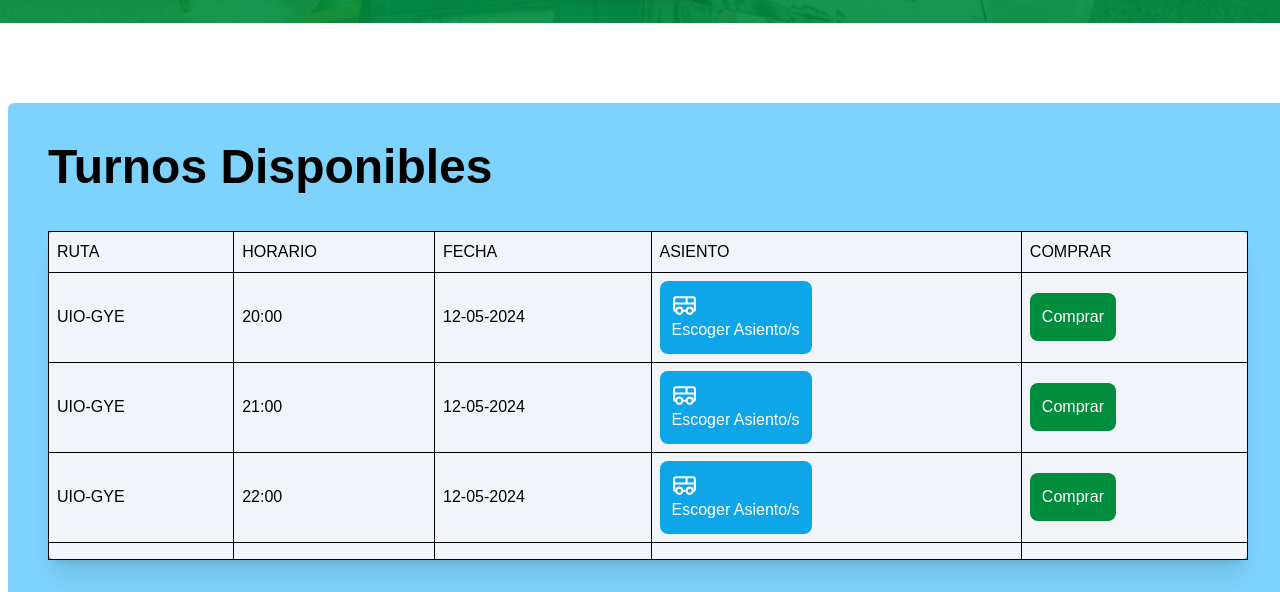
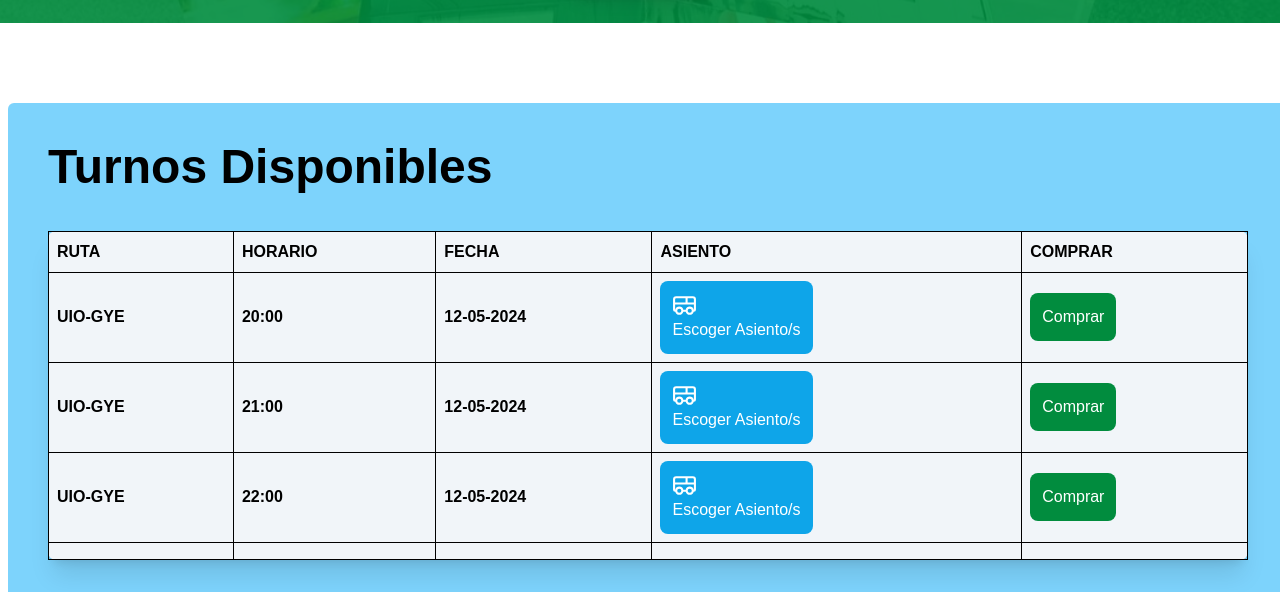
Before and after one commit to jafat71/usabilidad_proy_zar, a website: page comprar.html in a window 1280 px wide. Shown: the part 799-1391 px from the top of the page. Drawn offline with Linux system fonts and the light colour scheme.

Commit message:
fix perfo

```diff
--- a/comprar.html
+++ b/comprar.html
@@ -220,26 +220,26 @@
             <table class="mt-2 border-collapse bg-slate-100 p-4 w-full shadow-xl rounded-lg ">
                 <tbody>
                     <tr>
-                        <td class='border border-black p-2'>
+                        <td class='border border-black p-2 font-semibold'>
                             <h4>RUTA</h4>
                         </td>
-                        <td class='border border-black p-2'>
+                        <td class='border border-black p-2 font-semibold'>
                             <h4>HORARIO</h4>
                         </td>
-                        <td class='border border-black p-2'>
+                        <td class='border border-black p-2 font-semibold'>
                             <h4>FECHA</h4>
                         </td>
-                        <td class='border border-black p-2'>
+                        <td class='border border-black p-2 font-semibold'>
                             <h4>ASIENTO</h4>
                         </td>
-                        <td class='border border-black p-2'>
+                        <td class='border border-black p-2 font-semibold'>
                             <h4>COMPRAR</h4>
                         </td>
                     </tr>
                     <tr>
-                        <td class='border border-black p-2'>UIO-GYE</td>
-                        <td class='border border-black p-2'>20:00</td>
-                        <td class='border border-black p-2'>12-05-2024</td>
+                        <td class='border border-black p-2 font-semibold'>UIO-GYE</td>
+                        <td class='border border-black p-2 font-semibold'>20:00</td>
+                        <td class='border border-black p-2 font-semibold'>12-05-2024</td>
                         <td class='border border-black p-2'>
                             <a href="./asiento.html">
                                 <button class="bg-sky-500 text-white p-3 border-none rounded-lg">
@@ -260,9 +260,9 @@
                         </td>
                     </tr>
                     <tr>
-                        <td class='border border-black p-2'>UIO-GYE</td>
-                        <td class='border border-black p-2'>21:00</td>
-                        <td class='border border-black p-2'>12-05-2024</td>
+                        <td class='border border-black p-2 font-semibold'>UIO-GYE</td>
+                        <td class='border border-black p-2 font-semibold'>21:00</td>
+                        <td class='border border-black p-2 font-semibold'>12-05-2024</td>
                         <td class='border border-black p-2'>
                             <a href="/asiento.html">
                                 <button class="bg-sky-500 text-white p-3 border-none rounded-lg">
@@ -281,9 +281,9 @@
                         </td>
                     </tr>
                     <tr>
-                        <td class='border border-black p-2'>UIO-GYE</td>
-                        <td class='border border-black p-2'>22:00</td>
-                        <td class='border border-black p-2'>12-05-2024</td>
+                        <td class='border border-black p-2 font-semibold'>UIO-GYE</td>
+                        <td class='border border-black p-2 font-semibold'>22:00</td>
+                        <td class='border border-black p-2 font-semibold'>12-05-2024</td>
                         <td class='border border-black p-2'>
                             <a href="/asiento.html">
                                 <button class="bg-sky-500 text-white p-3 border-none rounded-lg">
```
Also changed, not shown: input.css (+0 -14 lines), 1 other file.
